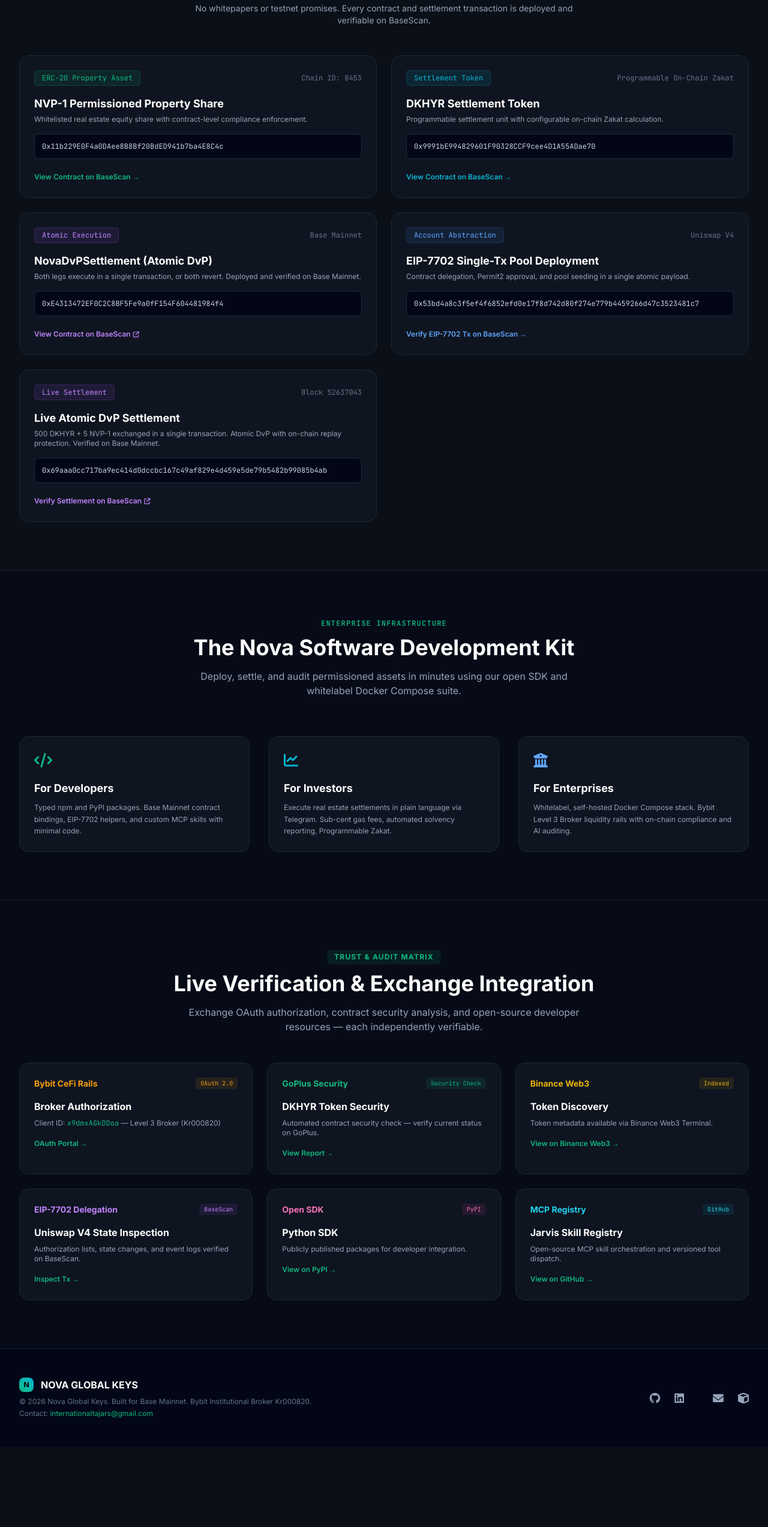
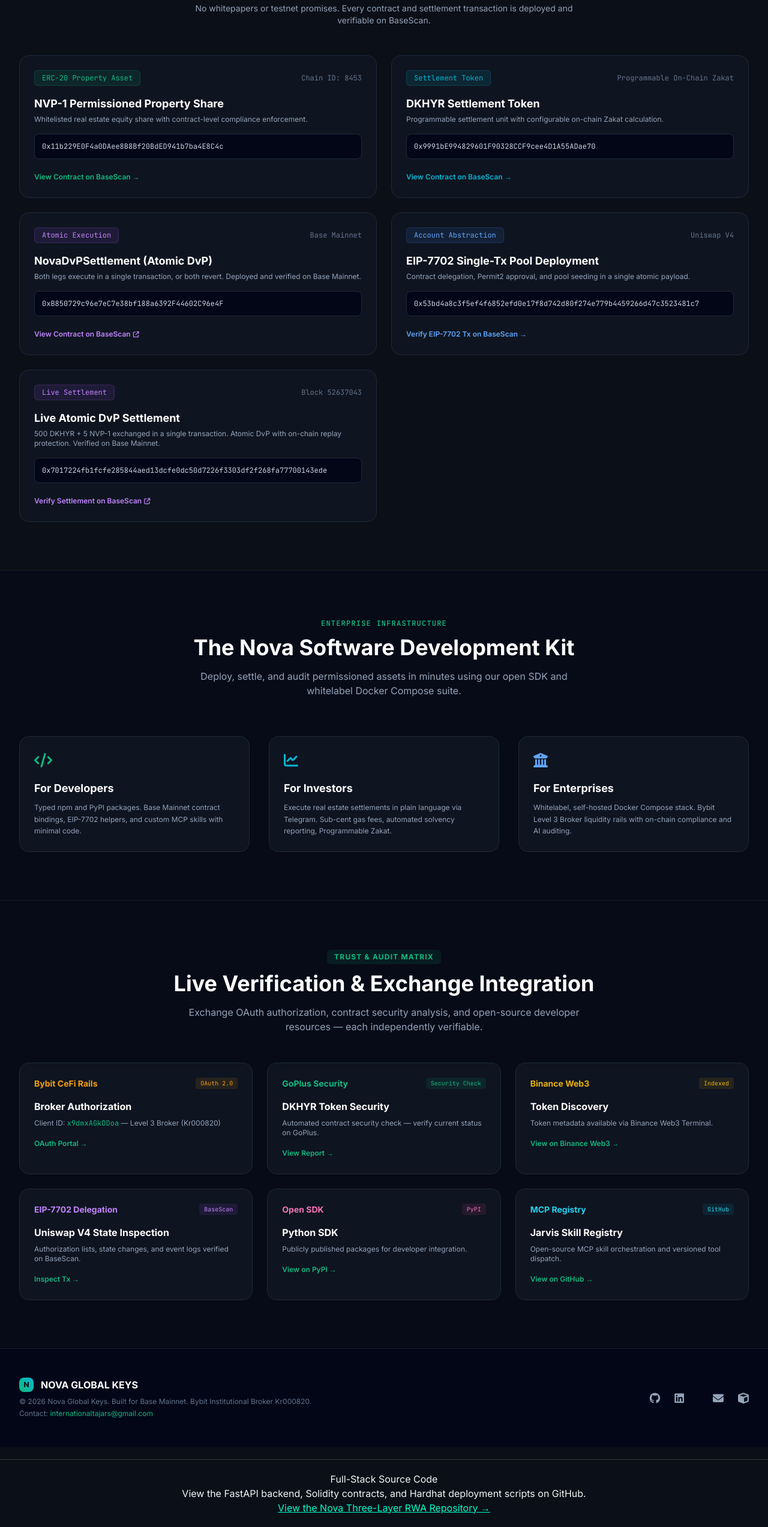
Before and after one commit to rizbot4u/novaglobalkeys, a plain HTML site: page index.html in a window 1280 px wide. Shown: the part 1005-3550 px from the top of the page at 60% size. Before the commit the page ends 3417 px from the top, so only its background shows below. Drawn offline with nearby package versions, Linux system fonts and the light colour scheme.

Commit message:
feat: Update hero to Three-Layer Architecture and inject full-stack GitHub repo link

```diff
--- a/index.html
+++ b/index.html
@@ -140,9 +140,9 @@
                     <h4 class="text-lg font-bold text-white mb-1">NovaDvPSettlement (Atomic DvP)</h4>
                     <p class="text-xs text-slate-400 mb-4">Both legs execute in a single transaction, or both revert. Deployed and verified on Base Mainnet.</p>
                     <div class="bg-slate-950 p-3 rounded-lg flex items-center justify-between font-mono text-xs text-slate-300 border border-slate-800 mb-4">
-                        <span class="truncate">0xE4313472EF0C2C8BF5Fe9a0fF154F604481984f4</span>
+                        <span class="truncate">0xB850729c96e7eC7e38bf188a6392F44602C96e4F</span>
                     </div>
-                    <a href="https://basescan.org/address/0xE4313472EF0C2C8BF5Fe9a0fF154F604481984f4" target="_blank" rel="noopener" class="inline-flex items-center text-xs font-semibold text-purple-400 hover:underline">
+                    <a href="https://basescan.org/address/0xB850729c96e7eC7e38bf188a6392F44602C96e4F" target="_blank" rel="noopener" class="inline-flex items-center text-xs font-semibold text-purple-400 hover:underline">
                         View Contract on BaseScan <i class="fa-solid fa-arrow-up-right-from-square ml-1 text-[10px]"></i>
                     </a>
                 </div>
@@ -166,9 +166,9 @@
                     <h4 class="text-lg font-bold text-white mb-1">Live Atomic DvP Settlement</h4>
                     <p class="text-xs text-slate-400 mb-4">500 DKHYR + 5 NVP-1 exchanged in a single transaction. Atomic DvP with on-chain replay protection. Verified on Base Mainnet.</p>
                     <div class="bg-slate-950 p-3 rounded-lg flex items-center justify-between font-mono text-xs text-slate-300 border border-slate-800 mb-4">
-                        <span class="truncate">0x69aaa0cc717ba9ec414d0dccbc167c49af829e4d459e5de79b5482b99085b4ab</span>
+                        <span class="truncate">0x7017224fb1fcfe285844aed13dcfe0dc50d7226f3303df2f268fa77700143ede</span>
                     </div>
-                    <a href="https://basescan.org/tx/0x69aaa0cc717ba9ec414d0dccbc167c49af829e4d459e5de79b5482b99085b4ab" target="_blank" rel="noopener" class="inline-flex items-center text-xs font-semibold text-purple-400 hover:underline">
+                    <a href="https://basescan.org/tx/0x7017224fb1fcfe285844aed13dcfe0dc50d7226f3303df2f268fa77700143ede" target="_blank" rel="noopener" class="inline-flex items-center text-xs font-semibold text-purple-400 hover:underline">
                         Verify Settlement on BaseScan <i class="fa-solid fa-arrow-up-right-from-square ml-1 text-[10px]"></i>
                     </a>
                 </div>
@@ -318,5 +318,10 @@
         </div>
     </footer>
 
+<div style="text-align: center; padding: 20px; margin-top: 20px; border-top: 1px solid #333;">
+<h3>Full-Stack Source Code</h3>
+<p>View the FastAPI backend, Solidity contracts, and Hardhat deployment scripts on GitHub.</p>
+<a href="https://github.com/rizbot4u/nova-three-layer-RWA-" target="_blank" style="color: #00ffcc; text-decoration: underline;">View the Nova Three-Layer RWA Repository →</a>
+</div>
 </body>
 </html>
```
